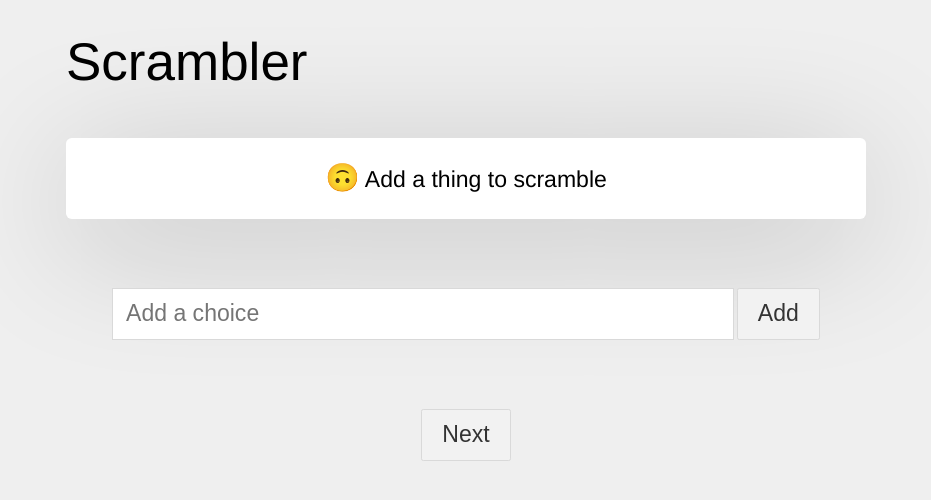
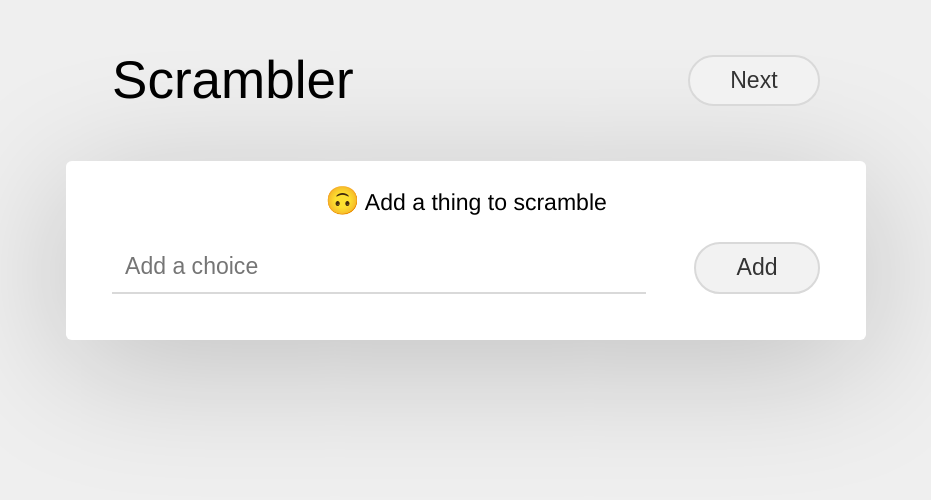
Before and after one commit to adrian-ortega/scrambler-slots, a Vue app: page / in a window 1280 px wide. Shown: the top 500 px of the page, without its empty margins (174-1105 px from the left). Built offline with nearby package versions, Linux system fonts and the light colour scheme.

Commit message:
updates styling

```diff
--- a/src/App.vue
+++ b/src/App.vue
@@ -4,13 +4,11 @@
     <div class="container">
       <div>
         <div v-if="step === 1" class="step step-1">
-          <ChoiceList />
-          <AddChoiceForm />
+          <Choices />
         </div>
         <div v-if="step === 2" class="step step-2">
           step 2
         </div>
-        <AppStepNavigation />
       </div>
     </div>
   </div>
@@ -18,18 +16,14 @@
 
 <script>
 import { mapGetters } from "vuex";
-import AddChoiceForm from "@/components/choices/AddChoiceForm";
 import AppHeader from "@/components/AppHeader";
-import AppStepNavigation from "@/components/AppStepNavigation";
-import ChoiceList from "@/components/choices/ChoiceList";
+import Choices from "@/components/choices/Choices";
 
 export default {
   name: "app",
   components: {
-    AddChoiceForm,
     AppHeader,
-    AppStepNavigation,
-    ChoiceList
+    Choices
   },
   computed: {
     ...mapGetters({
--- a/src/components/AppHeader.vue
+++ b/src/components/AppHeader.vue
@@ -2,12 +2,18 @@
   <div class="app-header">
     <div class="container">
       <h1>Scrambler</h1>
+      <AppStepNavigation />
     </div>
   </div>
 </template>
 
 <script>
+import AppStepNavigation from "@/components/AppStepNavigation";
+
 export default {
-  name: "AppHeader"
+  name: "AppHeader",
+  components: {
+    AppStepNavigation
+  }
 };
 </script>
--- a/src/components/choices/ChoiceList.vue
+++ b/src/components/choices/ChoiceList.vue
@@ -1,5 +1,5 @@
 <template>
-  <div class="choices">
+  <div class="choice-list">
     <template v-if="choices.length === 0">
       <p><span class="icon">🙃</span> Add a thing to scramble</p>
     </template>
--- /dev/null
+++ b/src/components/choices/Choices.vue
@@ -0,0 +1,18 @@
+<template>
+  <div class="choices">
+    <ChoiceList />
+    <AddChoiceForm />
+  </div>
+</template>
+
+<script>
+import AddChoiceForm from "@/components/choices/AddChoiceForm";
+import ChoiceList from "@/components/choices/ChoiceList";
+export default {
+  name: "Choices",
+  components: {
+    AddChoiceForm,
+    ChoiceList
+  }
+};
+</script>
--- a/src/styles/app.scss
+++ b/src/styles/app.scss
@@ -1,4 +1,5 @@
 @charset "utf-8";
+
 @import "utilities/all";
 @import "base/all";
 @import "elements/all";
--- a/src/styles/components/_choices.scss
+++ b/src/styles/components/_choices.scss
@@ -4,6 +4,10 @@
 	margin-bottom: 2rem;
 	border-radius: 0.25rem;
 	box-shadow: 0 1rem 6rem rgba(#000, 0.2);
+}
+
+.choice-list {
+	margin-bottom: 1em;
 	max-height: 50vh;
 	overflow: auto;
 
@@ -32,17 +36,23 @@
 	align-items: center;
 
 	&:not(:last-child) {
-		border-bottom: 1px solid rgba(#000, 0.1);
+		border-bottom: 0.125em solid rgba(#000, 0.1);
+	}
+
+	.button {
+		padding-left: 0.25em;
+		padding-right: 0.25em;
 	}
 }
 
 .add-choice {
 	display: flex;
 	align-items: center;
-	padding: 1rem 2rem;
+	margin: 1em 0;
 
 	input {
 		flex: 1 1 auto;
+		margin-right: 2rem;
 	}
 
 	.button {
--- a/src/styles/components/_header.scss
+++ b/src/styles/components/_header.scss
@@ -1,5 +1,14 @@
 .app-header {
+	padding: 2em 0;
+
+	.container {
+		display: flex;
+		align-content: space-between;
+		align-items: center;
+		padding: 0 2em;
+	}
+
 	h1 {
-		margin: 1.2rem 0 1.8rem;
+		margin: 0;
 	}
 }
--- a/src/styles/components/_navigation.scss
+++ b/src/styles/components/_navigation.scss
@@ -1,4 +1,4 @@
 .step-navigation {
-	padding: 2em;
 	text-align: center;
+	margin-left: auto;
 }
--- a/src/styles/elements/_button.scss
+++ b/src/styles/elements/_button.scss
@@ -5,15 +5,15 @@
 	transition: all 0.25s ease-out;
 	outline: none;
 	background: scale-color(#fff, $lightness: -5%);
-	border: 0.0625em solid scale-color(#fff, $lightness: -15%);
+	border: 0.125em solid scale-color(#fff, $lightness: -15%);
 	color: scale-color(#000, $lightness: 20%);
-	border-radius: 0.1em;
-	padding-right: 0.875em;
-	padding-left: 0.875em;
+	border-radius: 3000em;
+	padding-right: 1.75em;
+	padding-left: 1.75em;
 
 	&:hover {
-		background: scale-color(#fff, $lightness: -8%);
-		border: 0.0625em solid scale-color(#fff, $lightness: -22%);
+		background: #ffffff;
+		border: 0.125em solid scale-color(#fff, $lightness: -22%);
 		color: #000;
 	}
 
--- a/src/styles/elements/_form.scss
+++ b/src/styles/elements/_form.scss
@@ -7,6 +7,7 @@ input[type="text"] {
 	@include control;
 	@include unselectable;
 	border-color: rgba(#000, 0.15);
+	border-width: 0 0 .125em;
 
 	&:focus,
 	&:active {
```
